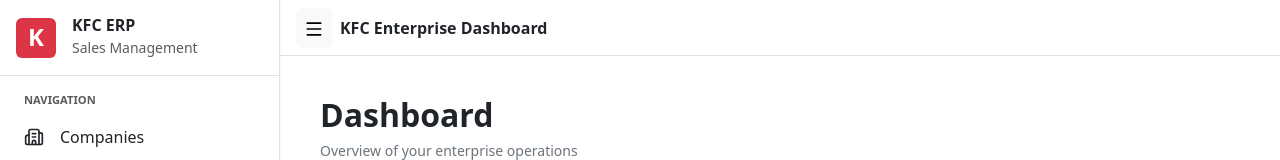
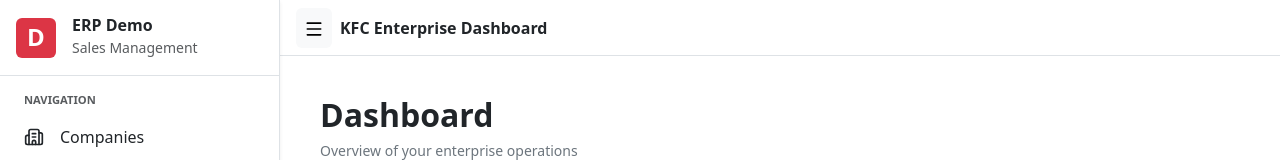
Before and after one commit to misaelgocu/kfc_front, a React (Vite) app: page / in a window 1280 px wide. Shown: the top 160 px of the page. Built offline with nearby package versions, Linux system fonts and the light colour scheme; no server answers.

Commit message:
evitar problemas de derechos de autor

```diff
--- a/src/components/layout/AppSidebar.jsx
+++ b/src/components/layout/AppSidebar.jsx
@@ -16,10 +16,10 @@
       <div className="p-3 border-bottom">
         <div className="d-flex align-items-center gap-3">
           <div className="bg-danger text-white rounded d-flex align-items-center justify-content-center" style={{ width: '40px', height: '40px' }}>
-            <span className="fw-bold h4 m-0">K</span>
+            <span className="fw-bold h4 m-0">D</span>
           </div>
           <div>
-            <h6 className="mb-0 fw-bold">KFC ERP</h6>
+            <h6 className="mb-0 fw-bold">ERP Demo</h6>
             <small className="text-muted">Sales Management</small>
           </div>
         </div>
```
